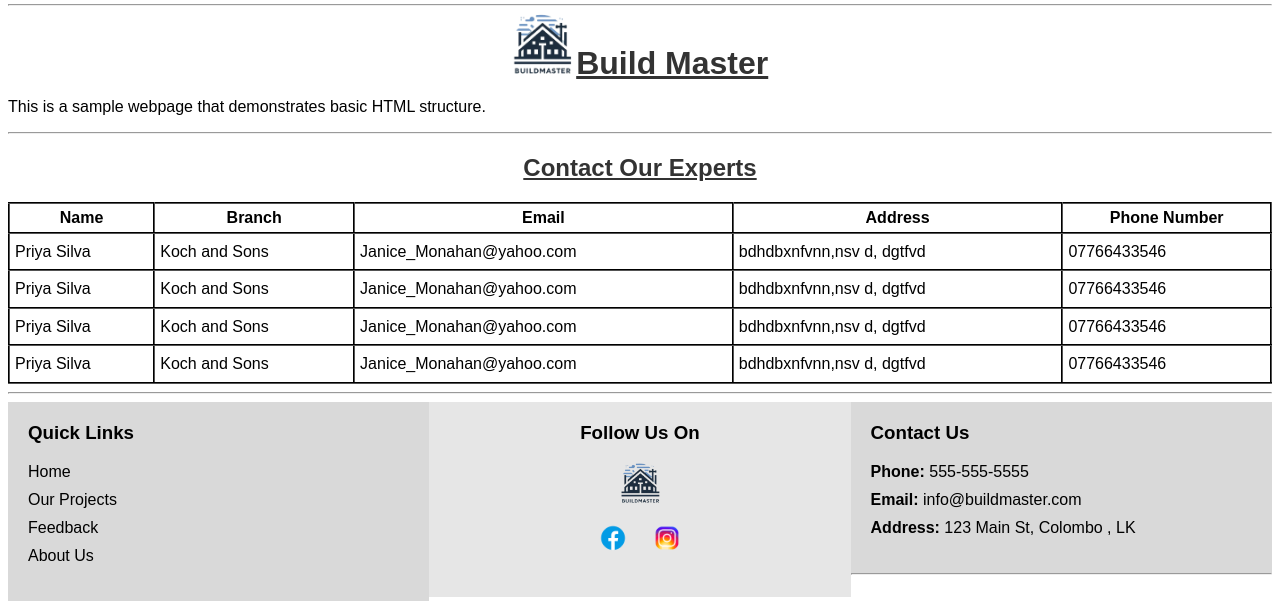
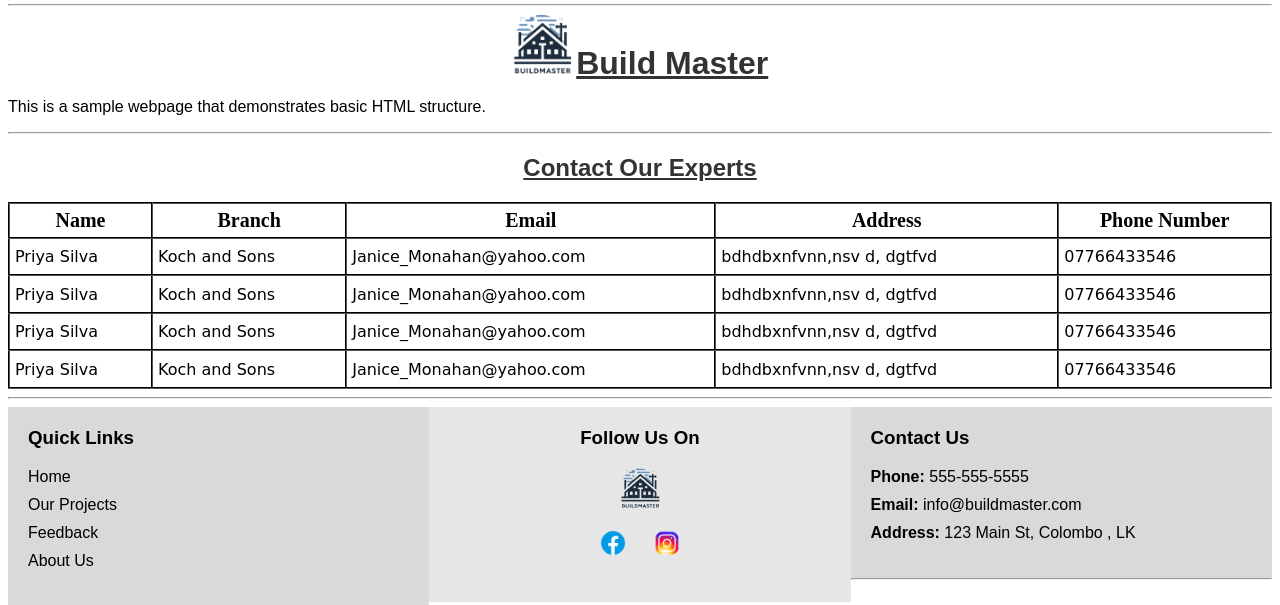
Before and after one commit to MiniduTH/BuildMasterWEB, a PHP site: page /contactUs.html in a window 1280 px wide. Shown: the part 144-749 px from the top of the page. Run offline with PHP 8.4, Linux system fonts and the light colour scheme.

Commit message:
Conatact Us CSS Updated

```diff
--- a/src/CSS/contactUs.css
+++ b/src/CSS/contactUs.css
@@ -16,3 +16,11 @@ table,th,td  {
     display: inline-block; /* changed from inline to inline-block */
     align-items: center;
   }
+th{
+    font-family:serif;
+    font-size: 20px;
+}
+td{
+    font-family: cursive;
+    font-size: 16px;
+}
```
